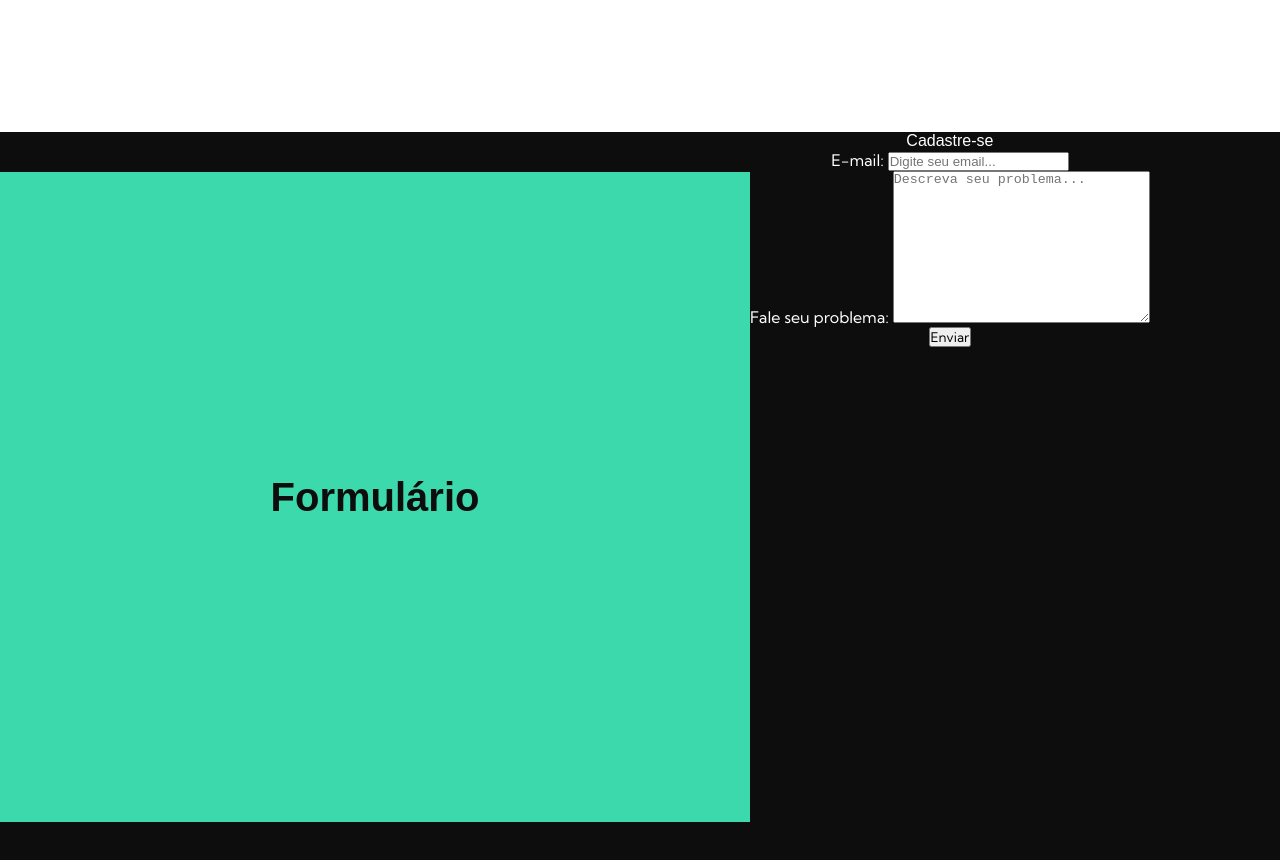
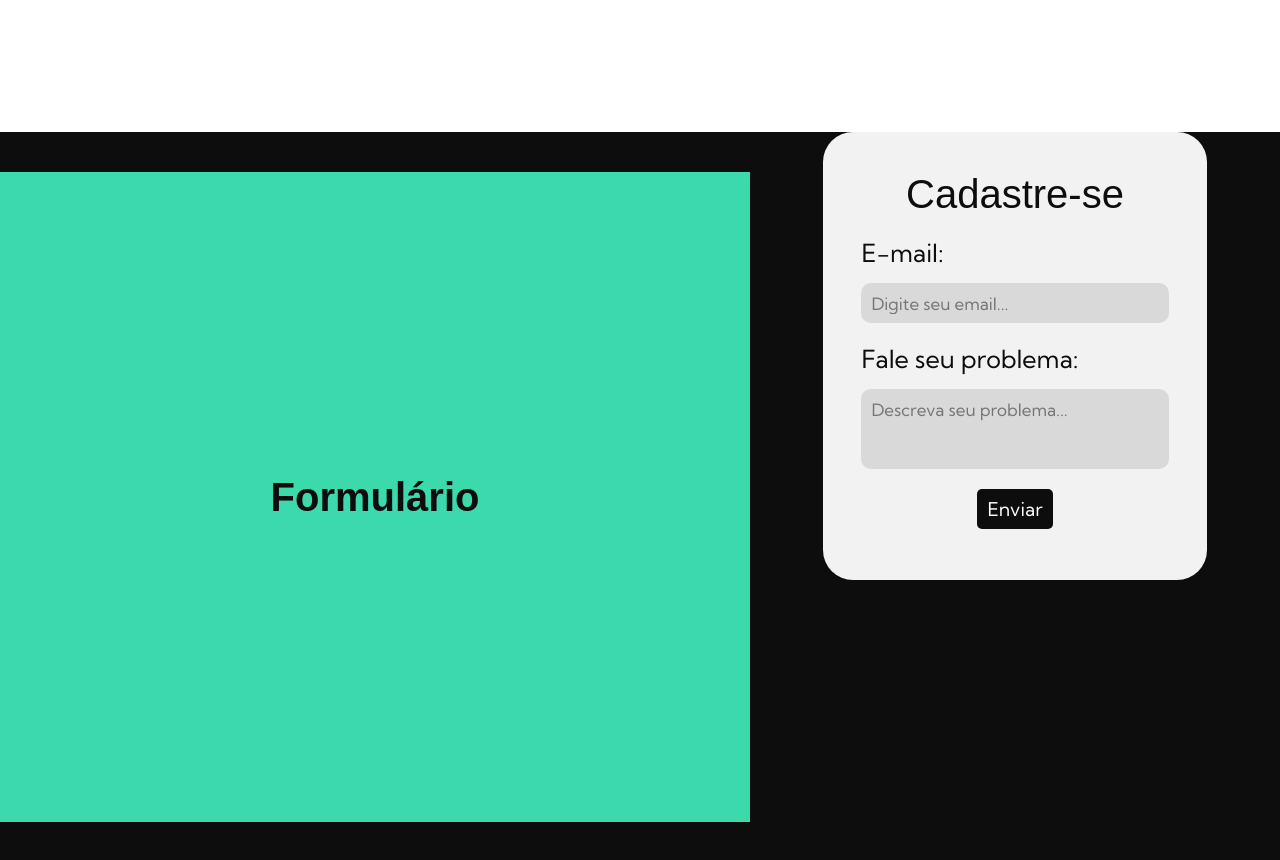
Before and after one commit to Iglxsias/ItsGame, a plain HTML site: page index.html in a window 1280 px wide. Shown: the part 2400-3260 px from the top of the page. Drawn offline with Linux system fonts and the light colour scheme; a web font is replaced by a local one.

Commit message:
feat: finalizando formulario

```diff
--- a/index.html
+++ b/index.html
@@ -95,8 +95,8 @@
                     <label for="campo-email">E-mail:</label>
                     <input id="campo-email" placeholder="Digite seu email..." type="email">
                 </div>
-                <div class="campo">
-                    <label for="campo-descricao">Fale seu problema:</label>
+                <div class="campo-descricao">
+                    <label for="campo-texto">Fale seu problema:</label>
                     <textarea placeholder="Descreva seu problema..." name="" id="campo-descricao" cols="30" rows="10"></textarea>
                 </div>
                 <button type="submit">Enviar</button>
@@ -104,7 +104,7 @@
             </div>
         </div>
     </section>
-    <section id="">
+    <section id="potfolio">
 
     </section>
 
--- a/style.css
+++ b/style.css
@@ -293,33 +293,155 @@ header .container-grid{
     justify-content: center;
 }
 
-.banner-verde
-{   height: 650px;
+.banner-verde{
+    height: 650px;
     width: 750px;
+
     background-color: #3bd9ac;
+
     display: flex;
     align-items: center;
     justify-content: center;
-    margin: 40px 0;}
+
+    margin: 40px 0;
+}
+
+
 
 #formulario {
     text-align:center;
 
-
 }
 
 .titulo-formulario{
-    color: white;
+    color: var(--preto-itsgame);
 
     font-family: "Arial";
-}
+    font-size: 40px;
 
-.campo {
-    color: white;
-
-    font-family: "Kumbh";
+    margin: 20px;
 }
 
 #formulario form button{
     font-family: "Kumbh";
 }
+
+#formulario form{
+    width: 30%;
+    height: 56%;
+
+    margin: 0 auto;
+    padding: 20px 0;
+
+    background-color: #f2f2f2;
+    border-radius: 30px;
+    border: #0d0d0d;
+
+    display: flex;
+    flex-direction: column;
+    align-items: center;
+
+    outline: #0d0d0d;
+
+}
+
+.campo {
+    color: var(--preto-itsgame);
+
+    font-family: "Kumbh";
+    font-size: 25px;
+
+    width: 80%;
+
+    text-align: left;
+
+    display: flex;
+    flex-direction: column;
+    justify-content: space-between;
+
+    margin-bottom: 20px;
+
+}
+
+.campo-descricao{
+    color: var(--preto-itsgame);
+
+    font-family: "Kumbh";
+    font-size: 25px;
+
+    width: 80%;
+
+    text-align: left;
+
+    display: flex;
+    flex-direction: column;
+    justify-content: space-between;
+
+    margin-bottom: 20px;
+}
+
+.campo input{
+    height: 40px;
+
+    font-family: "Kumbh";
+    font-size: 17px;
+
+    color: #737373;
+    background-color: #d9d9d9;
+
+    border: none;
+    border-radius: 10px;
+
+    text-indent: 10px;
+
+    outline: none;
+
+}
+
+.campo-descricao textarea{
+    height: 80px;
+
+    font-family: "Kumbh";
+    font-size: 17px;
+
+    color: #737373;
+    background-color: #d9d9d9;
+
+    border: none;
+    border-radius: 10px;
+
+    outline: none;
+
+    padding: 10px;
+
+    resize: none;
+}
+
+.campo label,
+.campo-descricao label{
+    margin-bottom: 15px;
+}
+
+.campo input:hover,
+.campo-descricao textarea:hover{
+    color: #1a1a1a;
+}
+
+.campo input:hover,
+.campo-descricao textarea:hover{
+    color: #adadad;
+}
+
+#formulario form button{
+    font-family: "kumbh";
+    font-size: 19px;
+
+    width: 20%;
+    height: 40px;
+
+    background-color: var(--preto-itsgame);
+    color: white;
+
+    border: none;
+    border-radius: 5px;
+}
```
